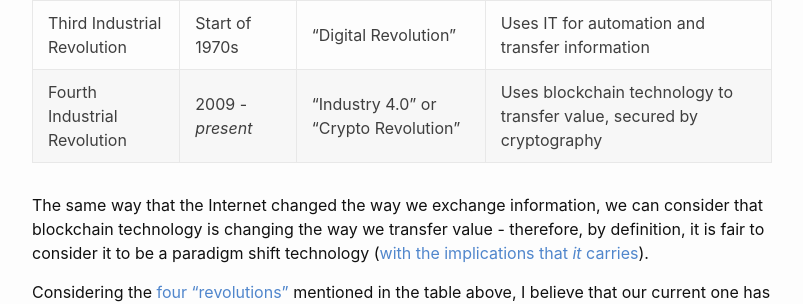
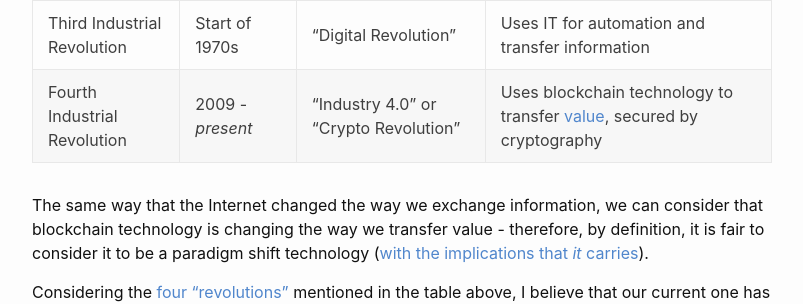
Before and after one commit to intldds/intldds.github.io, a Jekyll site: the page built from _posts/2021-08-01-paradigm.md, in a window 1280 px wide and 900 px high, scrolled down 1201 px. Shown: the part 178-482 px from the top of the window, without its empty margins (238-1041 px from the left). Built offline with Jekyll 4.4.1, drawn with Linux system fonts in a browser that asks for light colours; part of the change alters nothing that is shown.

```diff
--- a/_posts/2021-08-01-paradigm.md
+++ b/_posts/2021-08-01-paradigm.md
@@ -40,7 +40,7 @@ Name              | Years                | Name              | Causes / Technolo
 First Industrial Revolution                 | End of 18th century         | "The Industrial Revolution"     | Introduction of water and steam-powered mechanical manufacturing facilities
 Second Industrial Revolution  | Start of 20th century | "Technological Revolution" | Introduction of electrically-powered mass production based on the division of labour
 Third Industrial Revolution | Start of 1970s | "Digital Revolution" | Uses IT for automation and transfer information
-Fourth Industrial Revolution | 2009 - *present* | "Industry 4.0" or "Crypto Revolution" | Uses blockchain technology to transfer value, secured by cryptography
+Fourth Industrial Revolution | 2009 - *present* | "Industry 4.0" or "Crypto Revolution" | Uses blockchain technology to transfer [value](https://twitter.com/0x_Lucas/status/1382508361103544323), secured by cryptography
 
 
 The same way that the Internet changed the way we exchange information, we can consider that blockchain
```
